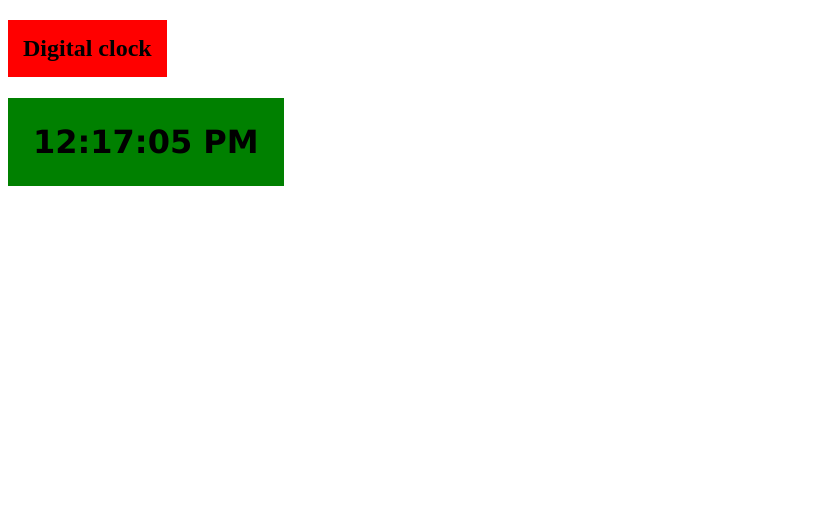
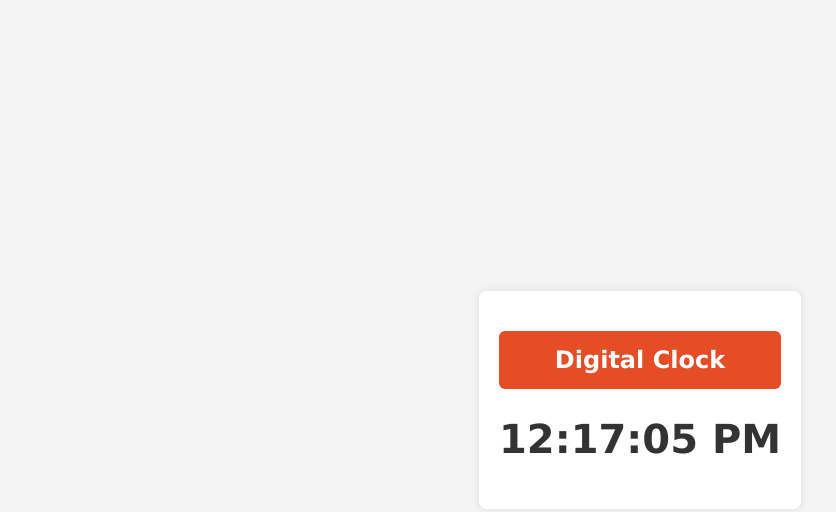
Before and after one commit to Dipak491/Digital-Clock, a plain HTML site: page Index.html in a window 1280 px wide. Shown: the whole page, without its empty margins (0-836 px from the left). Drawn offline with Linux system fonts and the light colour scheme.

Commit message:
Update Index.html

```diff
--- a/Index.html
+++ b/Index.html
@@ -5,42 +5,51 @@
     <meta charset="UTF-8">
     <meta http-equiv="X-UA-Compatible" content="IE=edge">
     <meta name="viewport" content="width=device-width, initial-scale=1.0">
-    <title>Document</title>
+    <title>Digital Clock</title>
     <style>
-        h1 {
-            font-weight: 700;
-            font-display: center;
-            position: relative;
-            text-align: center;
-            width: max-content;
-            background: green;
-            padding: 25px;
+        body {
+            margin: 0;
+            display: flex;
+            align-items: center;
+            justify-content: center;
+            height: 100vh;
+            background-color: #f4f4f4;
             font-family: 'Lucida Sans', 'Lucida Sans Regular', 'Lucida Grande', 'Lucida Sans Unicode', Geneva, Verdana, sans-serif;
         }
 
+        .container {
+            text-align: center;
+            background-color: #fff;
+            border-radius: 8px;
+            box-shadow: 0 0 10px rgba(0, 0, 0, 0.1);
+            padding: 20px;
+        }
+
+        h1 {
+            font-weight: 700;
+            font-size: 2.5rem;
+            color: #333;
+        }
+
         h2 {
-            text-align: center;
             font-weight: 600;
+            font-size: 1.5rem;
+            color: #fff;
+            background: #e44d26;
             padding: 15px;
-            background: red;
-            width: max-content;
+            border-radius: 6px;
+            margin-bottom: 20px;
         }
     </style>
 
 </head>
 
 <body onload="showTime()">
+    <div class="container">
+        <h2>Digital Clock</h2>
+        <h1 id="clock"></h1>
+    </div>
 
-    <h2>
-        Digital clock
-    </h2>
-    <h1>
-
-
-    </h1>
-
-
-</body>
     <script>
         function showTime() {
             var d = new Date();
@@ -51,10 +60,9 @@
 
             if (h > 12) {
                 h = h - 12;
-
             }
 
-        if (h => 12) {
+            if (h >= 12) {
                 session = "PM";
             }
 
@@ -62,9 +70,10 @@
             s = s < 10 ? "0" + s : s;
             m = m < 10 ? "0" + m : m;
             var time = h + ":" + m + ":" + s + " " + session;
-        document.getElementsByTagName('h1')[0].innerText = time;
+            document.getElementById('clock').innerText = time;
             setTimeout(showTime, 1000);
         }
     </script>
+</body>
 
 </html>
```
Lines whose indentation alone changed are shown as unchanged.
